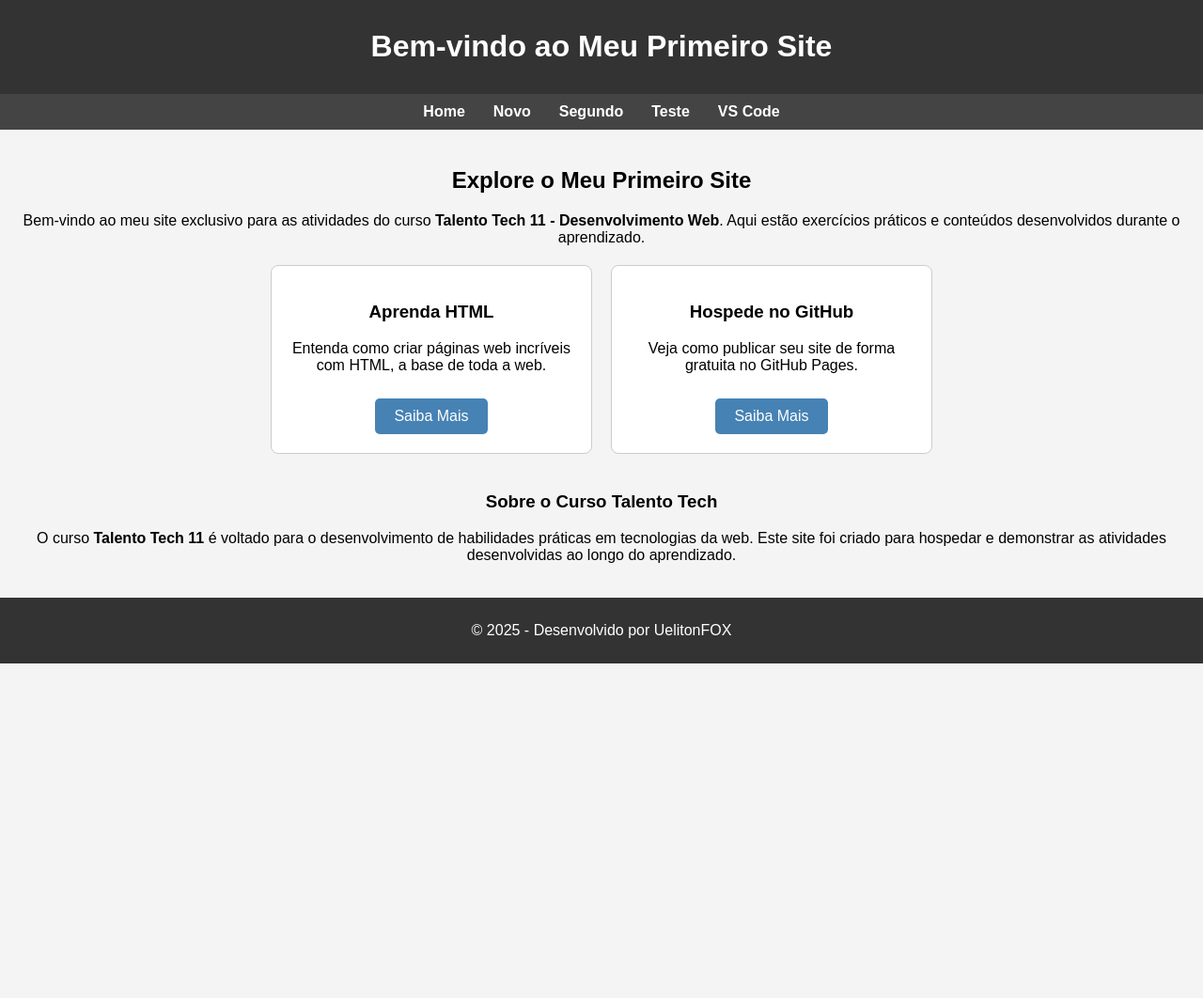
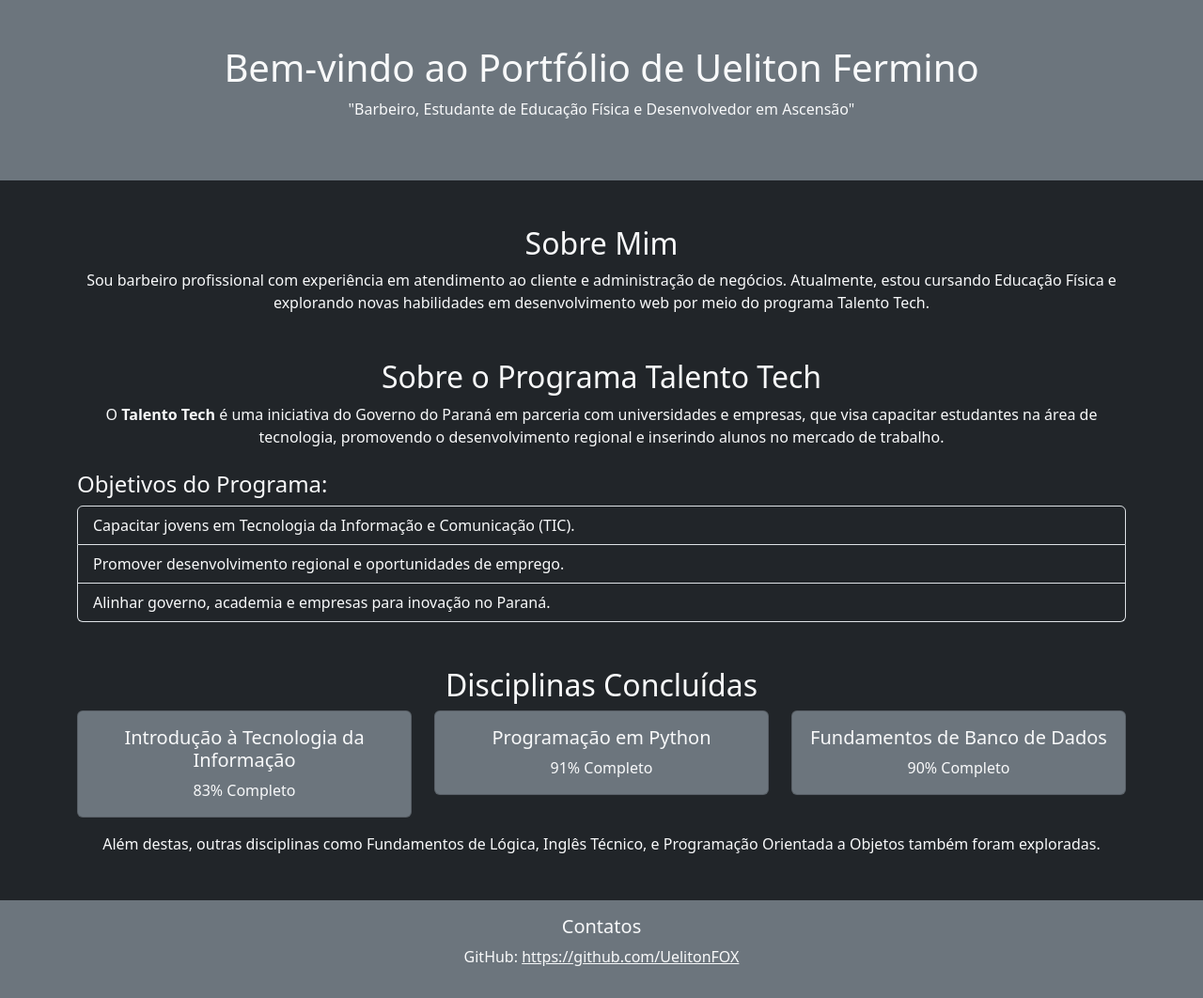
Before and after one commit to UelitonFOX/UelitonFOX.github.io, a plain HTML site: page index.html in a window 1280 px wide. Shown: the whole page at 94% size. Before the commit the page ends 800 px from the top, so only its background shows below. Drawn offline with nearby package versions, Linux system fonts and the light colour scheme.

Commit message:
Update index.html

```diff
--- a/index.html
+++ b/index.html
@@ -1,130 +1,83 @@
 <!DOCTYPE html>
-<html lang="pt-br">
+<html lang="pt-BR">
 <head>
-    <meta charset="UTF-8">
-    <meta name="viewport" content="width=device-width, initial-scale=1.0">
-    <title>Meu Primeiro Site - Talento Tech</title>
-    <style>
-        body {
-            font-family: Arial, sans-serif;
-            margin: 0;
-            padding: 0;
-            background-color: #f4f4f4;
-        }
+  <meta charset="UTF-8">
+  <meta name="viewport" content="width=device-width, initial-scale=1.0">
+  <title>Portfólio - Ueliton Fermino</title>
+  <link rel="stylesheet" href="https://cdnjs.cloudflare.com/ajax/libs/bootstrap/5.3.0/css/bootstrap.min.css">
+</head>
+<body class="bg-dark text-light">
 
-        header {
-            background: #333;
-            color: #fff;
-            padding: 10px 20px;
-            text-align: center;
-        }
+  <!-- Cabeçalho -->
+  <header class="text-center py-5 bg-secondary">
+    <h1>Bem-vindo ao Portfólio de Ueliton Fermino</h1>
+    <p>"Barbeiro, Estudante de Educação Física e Desenvolvedor em Ascensão"</p>
+  </header>
 
-        nav {
-            display: flex;
-            justify-content: center;
-            background: #444;
-            padding: 10px 0;
-        }
+  <!-- Sobre Mim -->
+  <section class="container my-5">
+    <h2 class="text-center">Sobre Mim</h2>
+    <p class="text-center">
+      Sou barbeiro profissional com experiência em atendimento ao cliente e administração de negócios.
+      Atualmente, estou cursando Educação Física e explorando novas habilidades em desenvolvimento web
+      por meio do programa Talento Tech.
+    </p>
+  </section>
 
-        nav a {
-            color: #fff;
-            text-decoration: none;
-            margin: 0 15px;
-            font-weight: bold;
-        }
+  <!-- Talento Tech -->
+  <section class="container my-5">
+    <h2 class="text-center">Sobre o Programa Talento Tech</h2>
+    <p class="text-center">
+      O <strong>Talento Tech</strong> é uma iniciativa do Governo do Paraná em parceria com universidades e empresas, que visa
+      capacitar estudantes na área de tecnologia, promovendo o desenvolvimento regional e inserindo alunos no mercado de trabalho.
+    </p>
+    <h4 class="mt-4">Objetivos do Programa:</h4>
+    <ul class="list-group">
+      <li class="list-group-item bg-dark text-light">Capacitar jovens em Tecnologia da Informação e Comunicação (TIC).</li>
+      <li class="list-group-item bg-dark text-light">Promover desenvolvimento regional e oportunidades de emprego.</li>
+      <li class="list-group-item bg-dark text-light">Alinhar governo, academia e empresas para inovação no Paraná.</li>
+    </ul>
+  </section>
 
-        nav a:hover {
-            color: #00bcd4;
-        }
+  <!-- Disciplinas Concluídas -->
+  <section class="container my-5">
+    <h2 class="text-center">Disciplinas Concluídas</h2>
+    <div class="row text-center">
+      <div class="col-md-4 mb-3">
+        <div class="card bg-secondary text-light">
+          <div class="card-body">
+            <h5 class="card-title">Introdução à Tecnologia da Informação</h5>
+            <p class="card-text">83% Completo</p>
+          </div>
+        </div>
+      </div>
+      <div class="col-md-4 mb-3">
+        <div class="card bg-secondary text-light">
+          <div class="card-body">
+            <h5 class="card-title">Programação em Python</h5>
+            <p class="card-text">91% Completo</p>
+          </div>
+        </div>
+      </div>
+      <div class="col-md-4 mb-3">
+        <div class="card bg-secondary text-light">
+          <div class="card-body">
+            <h5 class="card-title">Fundamentos de Banco de Dados</h5>
+            <p class="card-text">90% Completo</p>
+          </div>
+        </div>
+      </div>
+    </div>
+    <div class="text-center">
+      <p>Além destas, outras disciplinas como Fundamentos de Lógica, Inglês Técnico, e Programação Orientada a Objetos também foram exploradas.</p>
+    </div>
+  </section>
 
-        main {
-            padding: 20px;
-            text-align: center;
-        }
+  <!-- Contatos -->
+  <footer class="text-center py-3 bg-secondary">
+    <h5>Contatos</h5>
+    <p>GitHub: <a href="https://github.com/UelitonFOX" class="text-light">https://github.com/UelitonFOX</a></p>
+  </footer>
 
-        .cards {
-            display: flex;
-            justify-content: center;
-            align-items: center;
-            gap: 20px;
-            flex-wrap: wrap;
-            margin-top: 20px;
-        }
-
-        .card {
-            border: 1px solid #ccc;
-            border-radius: 8px;
-            padding: 20px;
-            width: 300px;
-            text-align: center;
-            background-color: #fff;
-        }
-
-        .card a {
-            display: inline-block;
-            padding: 10px 20px;
-            background-color: #4682b4;
-            color: #fff;
-            text-decoration: none;
-            border-radius: 5px;
-            margin-top: 10px;
-        }
-
-        .card a:hover {
-            background-color: #005f80;
-        }
-
-        footer {
-            background: #333;
-            color: #fff;
-            text-align: center;
-            padding: 10px 0;
-            position: relative;
-            width: 100%;
-        }
-    </style>
-</head>
-<body>
-    <header>
-        <h1>Bem-vindo ao Meu Primeiro Site</h1>
-    </header>
-    <nav>
-        <a href="index.html">Home</a>
-        <a href="novo.html">Novo</a>
-        <a href="segundo.html">Segundo</a>
-        <a href="teste.html">Teste</a>
-        <a href="vs-code.html">VS Code</a>
-    </nav>
-    <main>
-        <h2>Explore o Meu Primeiro Site</h2>
-        <p>
-            Bem-vindo ao meu site exclusivo para as atividades do curso <strong>Talento Tech 11 - Desenvolvimento Web</strong>.
-            Aqui estão exercícios práticos e conteúdos desenvolvidos durante o aprendizado.
-        </p>
-        <div class="cards">
-            <!-- Card 1 -->
-            <div class="card">
-                <h3>Aprenda HTML</h3>
-                <p>Entenda como criar páginas web incríveis com HTML, a base de toda a web.</p>
-                <a href="https://www.w3schools.com/html/" target="_blank">Saiba Mais</a>
-            </div>
-            <!-- Card 2 -->
-            <div class="card">
-                <h3>Hospede no GitHub</h3>
-                <p>Veja como publicar seu site de forma gratuita no GitHub Pages.</p>
-                <a href="https://pages.github.com/" target="_blank">Saiba Mais</a>
-            </div>
-        </div>
-        <section style="margin-top: 40px; text-align: center;">
-            <h3>Sobre o Curso Talento Tech</h3>
-            <p>
-                O curso <strong>Talento Tech 11</strong> é voltado para o desenvolvimento de habilidades práticas em tecnologias da web.
-                Este site foi criado para hospedar e demonstrar as atividades desenvolvidas ao longo do aprendizado.
-            </p>
-        </section>
-    </main>
-    <footer>
-        <p>&copy; 2025 - Desenvolvido por UelitonFOX</p>
-    </footer>
 </body>
 </html>
```
